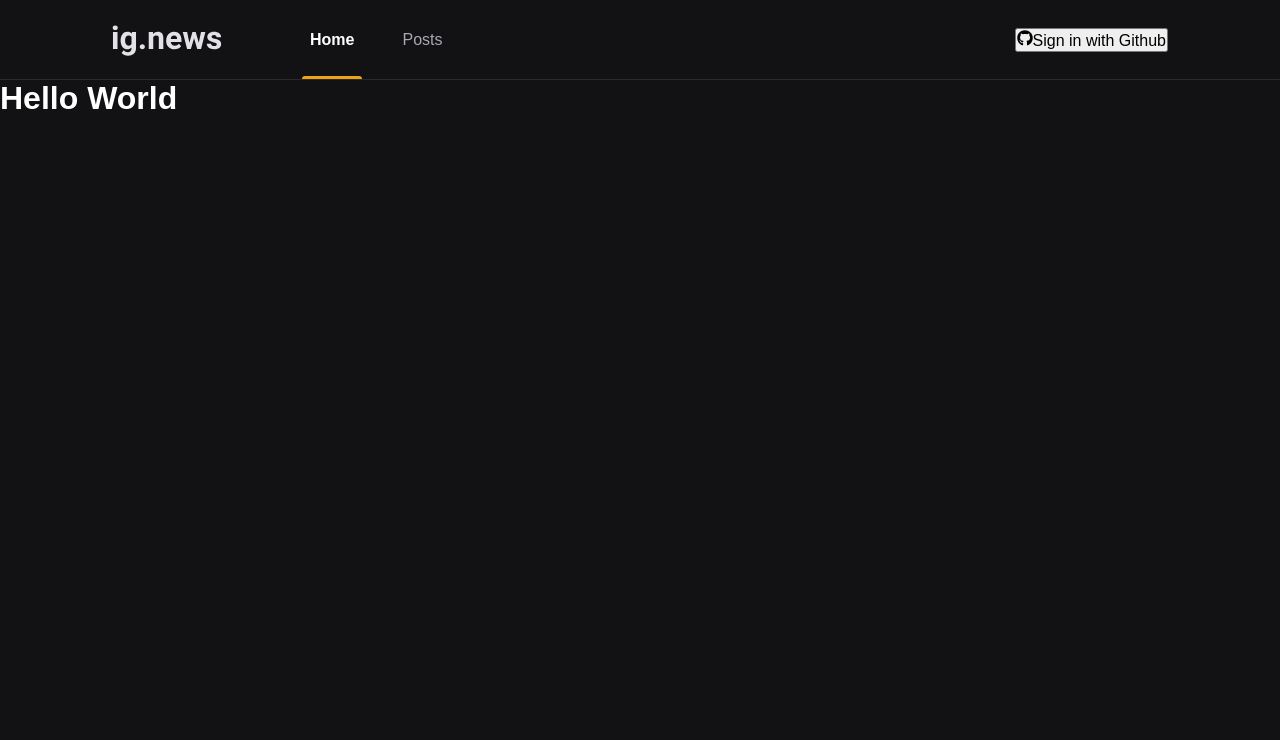
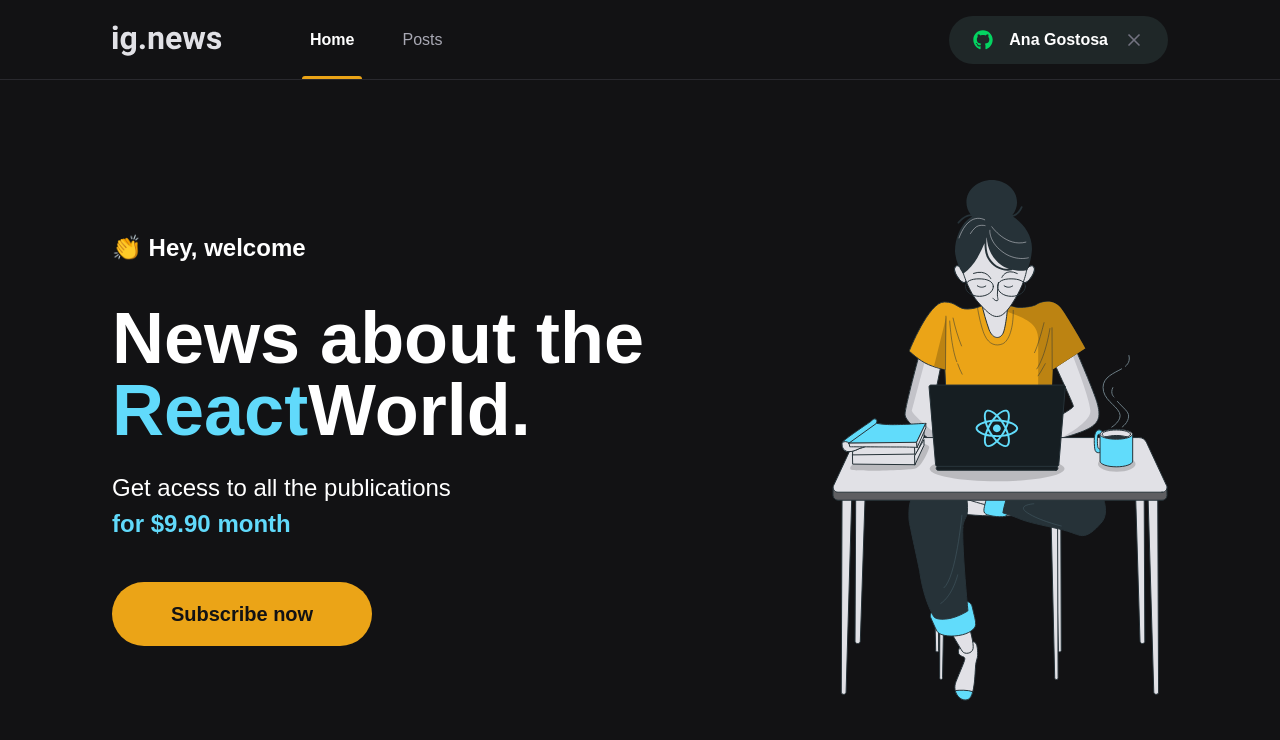
Before and after one commit to joseduardo42/reactjs, a Next.js app in the folder ignews/: page / in a window 1280 px wide. Shown: the top 740 px of the page. Built offline with nearby package versions, Linux system fonts and the light colour scheme.

Commit message:
add header e home page. Initialization of API connection

```diff
--- a/ignews/src/components/SigInButton/index.tsx
+++ b/ignews/src/components/SigInButton/index.tsx
@@ -1,9 +1,26 @@
 import { FaGithub } from 'react-icons/fa'
+import { FiX } from 'react-icons/fi'
+
+import styles from './styles.module.scss';
 
 export function SigInButton() {
-  return (
-    <button type="button">
-      <FaGithub />
+  const isUserLoggedIn = true;
+
+  return isUserLoggedIn ? (
+    <button
+    type="button"
+    className={styles.signInButton}
+    >
+      <FaGithub color="#04d361"/>
+      Ana Gostosa
+      <FiX color="#737380" className={styles.closeIcon} />
+    </button>
+  ) : (
+    <button
+    type="button"
+    className={styles.signInButton}
+    >
+      <FaGithub color="#eba417"/>
       Sign in  with Github
     </button>
   );
--- a/ignews/src/components/SigInButton/styles.module.scss
+++ b/ignews/src/components/SigInButton/styles.module.scss
@@ -0,0 +1,33 @@
+.signInButton {
+  height: 3rem;
+  border-radius: 3rem;
+  background: var(--gray-850);
+  border: 0;
+  padding: 0 1.5rem;
+
+  display: flex;
+  align-items: center;
+  justify-content: center;
+
+  color: var(--white);
+  font-weight: bold;
+
+  svg {
+    width: 20px;
+    height: 20px;
+  }
+
+  svg:first-child {
+    margin-right: 1rem;
+  }
+
+  svg.closeIcon{
+    margin-left: 1rem;
+  }
+
+  transition: filter 0.2s;
+
+  &:hover {
+    filter: brightness(0.8);
+  }
+}
--- /dev/null
+++ b/ignews/src/components/SubscribeButton/index.tsx
@@ -0,0 +1,14 @@
+import styles from './styles.module.scss';
+
+export function SubscribeButton() {
+  return (
+    <button
+      type="button"
+      className={styles.subscribeButton}
+    >
+
+      Subscribe now
+
+    </button>
+  );
+}
--- /dev/null
+++ b/ignews/src/components/SubscribeButton/styles.module.scss
@@ -0,0 +1,20 @@
+.subscribeButton {
+  width: 260px;
+  height: 4rem;
+  border: 0;
+  border-radius: 2rem;
+  background: var(--yellow-500);
+  color: var(--gray-900);
+  font-size: 1.25rem;
+  font-weight: bold;
+
+  display: flex;
+  align-items: center;
+  justify-content: center;
+
+  transition: filter 0.2s;
+
+  &:hover {
+    filter: brightness(0.8);
+  }
+}
--- /dev/null
+++ b/ignews/src/pages/home.module.scss
@@ -0,0 +1,45 @@
+.contentContainer {
+  max-width: 1120px;
+  margin: 0 auto;
+  padding: 0 2rem;
+  height: calc(100vh - 5rem);
+
+  display: flex;
+  align-items: center;
+  justify-content: space-between;
+}
+
+.hero {
+  max-width: 600px;
+
+  >span {
+    font-size: 1.5rem;
+    font-weight: bold;
+  }
+
+  h1 {
+    font-size: 4.5rem;
+    line-height: 4.5rem;
+    font-weight: 900;
+    margin-top: 2.5rem;
+
+    span {
+      color: var(--cyan-500)
+    }
+  }
+
+  p {
+    font-size: 1.5rem;
+    line-height: 2.25rem;
+    margin-top: 1.5rem;
+
+    span {
+      color: var(--cyan-500);
+      font-weight: bold;
+    }
+  }
+
+  button {
+    margin-top: 2.5rem;
+  }
+}
--- a/ignews/src/pages/index.tsx
+++ b/ignews/src/pages/index.tsx
@@ -1,14 +1,37 @@
+import { GetServerSideProps } from 'next';
 import Head from 'next/head';
 
-export default function Home() {
+import { SubscribeButton } from '../components/SubscribeButton';
+
+import styles from './home.module.scss';
+
+export default function Home(props) {
   return (
     <>
       <Head>
-        <title>Inicio | ig.news</title>
+        <title>Home | ig.news</title>
       </Head>
-      <h1>
-        Hello World
-      </h1>
+
+      <main className={styles.contentContainer}>
+        <section className={styles.hero}>
+          <span>👏 Hey, welcome</span>
+          <h1>News about the <span>React</span>World.</h1>
+          <p>
+            Get acess to all the publications <br />
+            <span>for $9.90 month</span>
+          </p>
+          <SubscribeButton />
+        </section>
+        <img src="/images/avatar.svg" alt="Girl coding" />
+      </main>
     </>
   )
 }
+
+export const getServerSideProps: GetServerSideProps = async () => {
+  return {
+    props: {
+      nome: 'Jose'
+    }
+  }
+}
--- a/ignews/src/styles/global.scss
+++ b/ignews/src/styles/global.scss
@@ -10,6 +10,7 @@
   --gray-100: #e1e1e6;
   --gray-300: #a8a8b3;
   --gray-800: #29292e;
+  --gray-850: #1f2728;
   --gray-900: #121214;
 
   --cyan-500: #61dafb;
```
